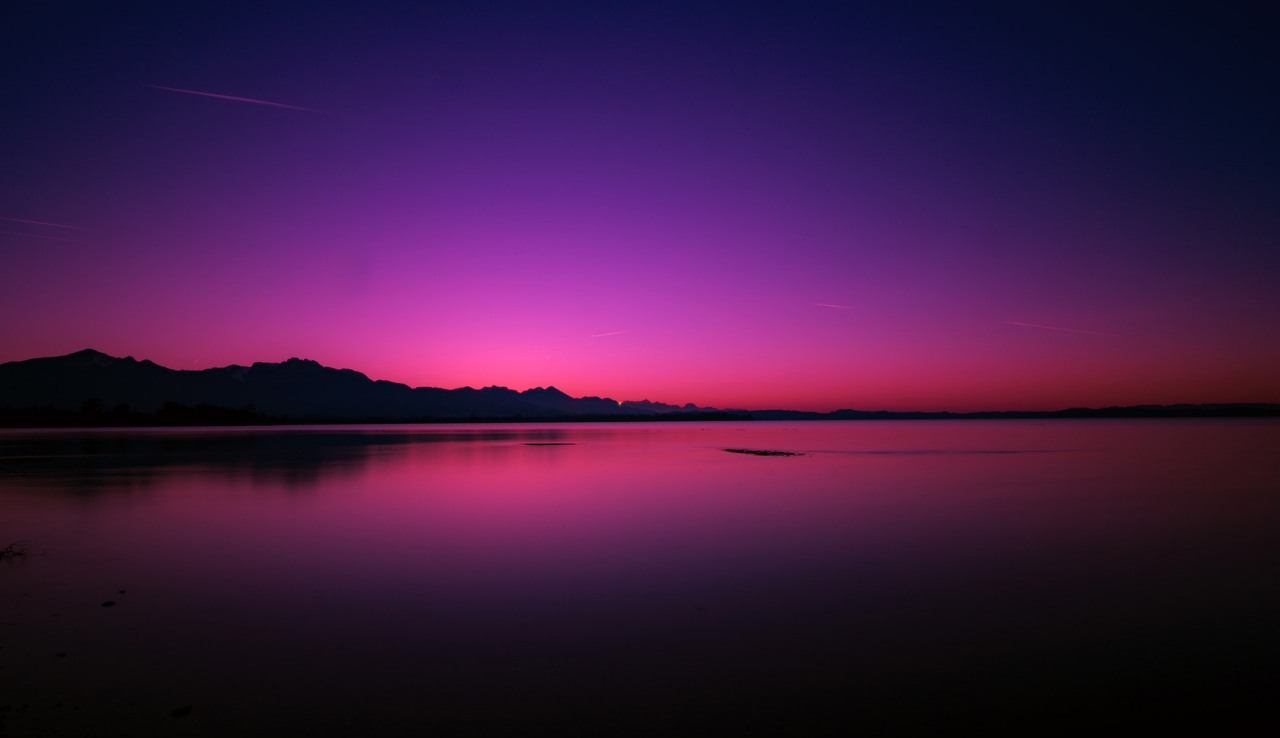
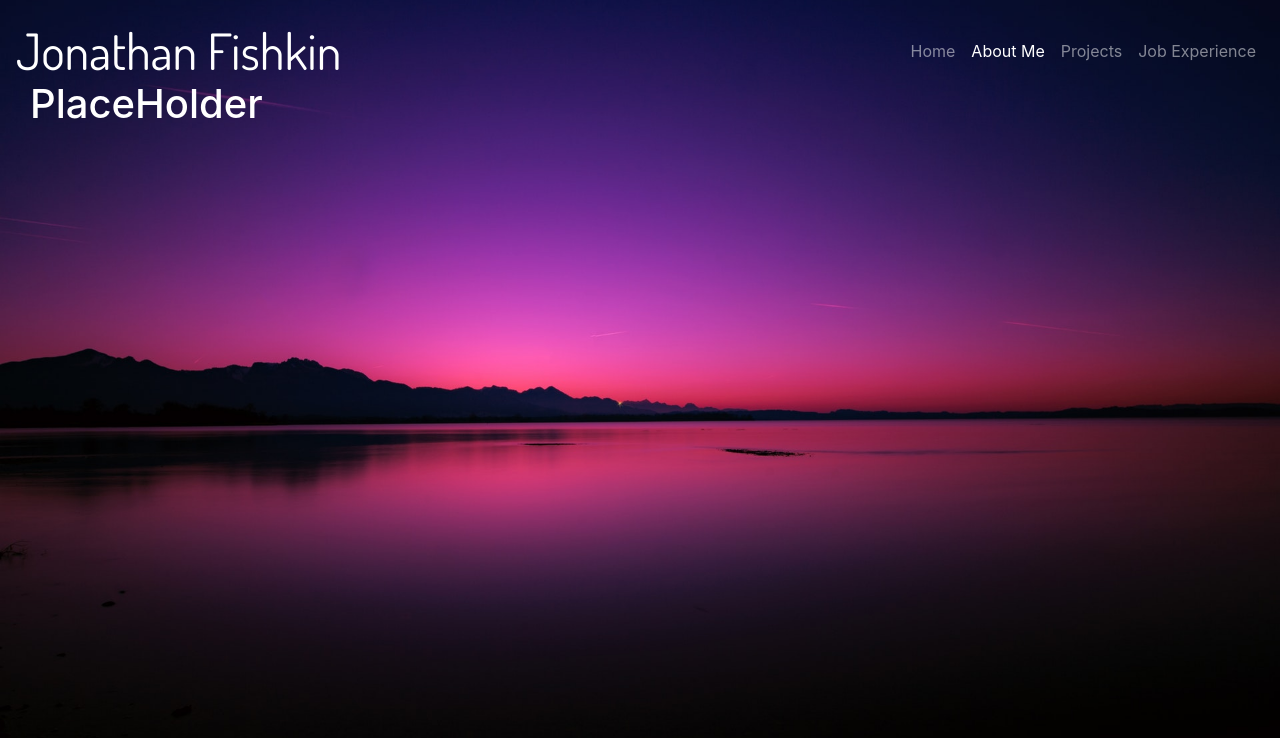
Before and after one commit to TheFish1996/MyPersonalWebsite, a React (Create React App) app in the folder FrontEnd/: page /aboutme in a window 1280 px wide. Shown: the top 738 px of the page. Built offline with nearby package versions, Linux system fonts and the light colour scheme.

Commit message:
added About me page and placeholders

```diff
--- a/FrontEnd/src/App.js
+++ b/FrontEnd/src/App.js
@@ -2,6 +2,7 @@ import React from 'react';
 // import logo from './logo.svg';
 // import './App.css';
 import Home from './components/HomePage/Home'
+import AboutMe from './components/AboutMePage/AboutMe'
 import {Switch, Route} from 'react-router-dom'
 
 
@@ -10,6 +11,7 @@ function App() {
     <div>
       <Switch>
         <Route exact path ="/" component = {Home} />
+        <Route path = "/aboutme" component = {AboutMe} />
       </Switch>
     </div>
   );
--- /dev/null
+++ b/FrontEnd/src/components/AboutMePage/AboutMe.js
@@ -0,0 +1,26 @@
+import '../../styles/AboutMe.css';
+import React, { useState, useEffect } from 'react';
+import NavBar from '../Navbar'
+import {
+    Fade,
+    Container,
+    Row,
+    Col,
+  } from 'reactstrap'
+
+function AboutMe(props){
+    return (
+        <div>
+            <NavBar pageName={"About Me"} />
+            <Container fluid className="aboutMePage">
+                <Row className="ml-auto">
+                    <Col>
+                        <h1>PlaceHolder</h1>
+                    </Col>
+                </Row>
+            </Container>
+        </div>
+    )
+}
+
+export default AboutMe;
--- a/FrontEnd/src/components/Navbar.js
+++ b/FrontEnd/src/components/Navbar.js
@@ -35,7 +35,7 @@ import {Link} from 'react-router-dom'
                   <NavLink active={isActive === "Home" && true} href="/">Home</NavLink>
                 </NavItem>
                 <NavItem className="ml-auto">
-                  <NavLink active={isActive === "About Me" && true}>About Me</NavLink>
+                  <NavLink active={isActive === "About Me" && true} href="/aboutme">About Me</NavLink>
                 </NavItem>
                 <NavItem className="ml-auto">
                   <NavLink active={isActive === "Projects" && true}>Projects</NavLink>
--- /dev/null
+++ b/FrontEnd/src/styles/AboutMe.css
@@ -0,0 +1,4 @@
+.aboutMePage{
+    color: white;
+    margin-top: 10vh;
+  }
```
